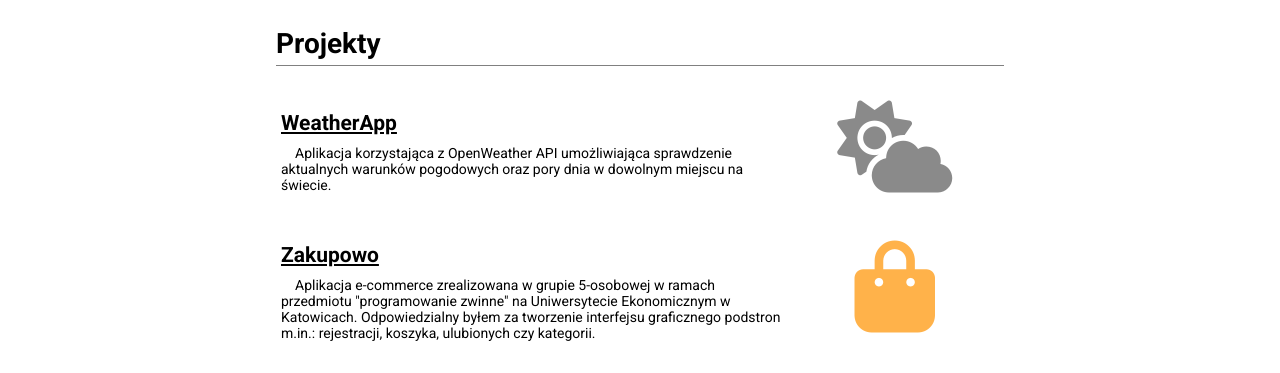
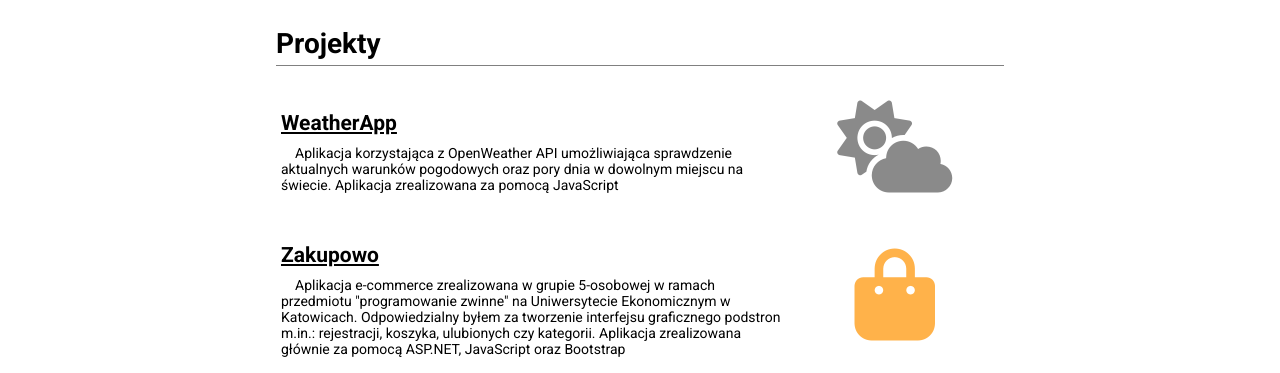
Before and after one commit to perlak99/Portfolio, a plain HTML site: page index.html in a window 1280 px wide. Shown: the part 970-1343 px from the top of the page. Drawn offline with Linux system fonts and the light colour scheme.

Commit message:
project-desc update

```diff
--- a/index.html
+++ b/index.html
@@ -96,7 +96,8 @@
                     <div class="project-desc">
                         <h2><a href="https://github.com/perlak99/WeatherApp" target="_blank">WeatherApp</a></h2>
                         <p>Aplikacja korzystająca z OpenWeather API umożliwiająca sprawdzenie aktualnych warunków
-                            pogodowych oraz pory dnia w dowolnym miejscu na świecie.</p>
+                            pogodowych oraz pory dnia w dowolnym miejscu na świecie. Aplikacja zrealizowana za pomocą
+                            JavaScript</p>
                     </div>
                     <div class="project-img">
                         <i class="fas fa-cloud-sun"></i>
@@ -110,7 +111,8 @@
                             zwinne" na Uniwersytecie Ekonomicznym w Katowicach. Odpowiedzialny byłem za tworzenie
                             interfejsu graficznego podstron m.in.:
                             rejestracji,
-                            koszyka, ulubionych czy kategorii.</p>
+                            koszyka, ulubionych czy kategorii. Aplikacja zrealizowana głównie za pomocą ASP.NET,
+                            JavaScript oraz Bootstrap</p>
                     </div>
                     <div class="project-img">
                         <i class="fas fa-shopping-bag"></i>
```
